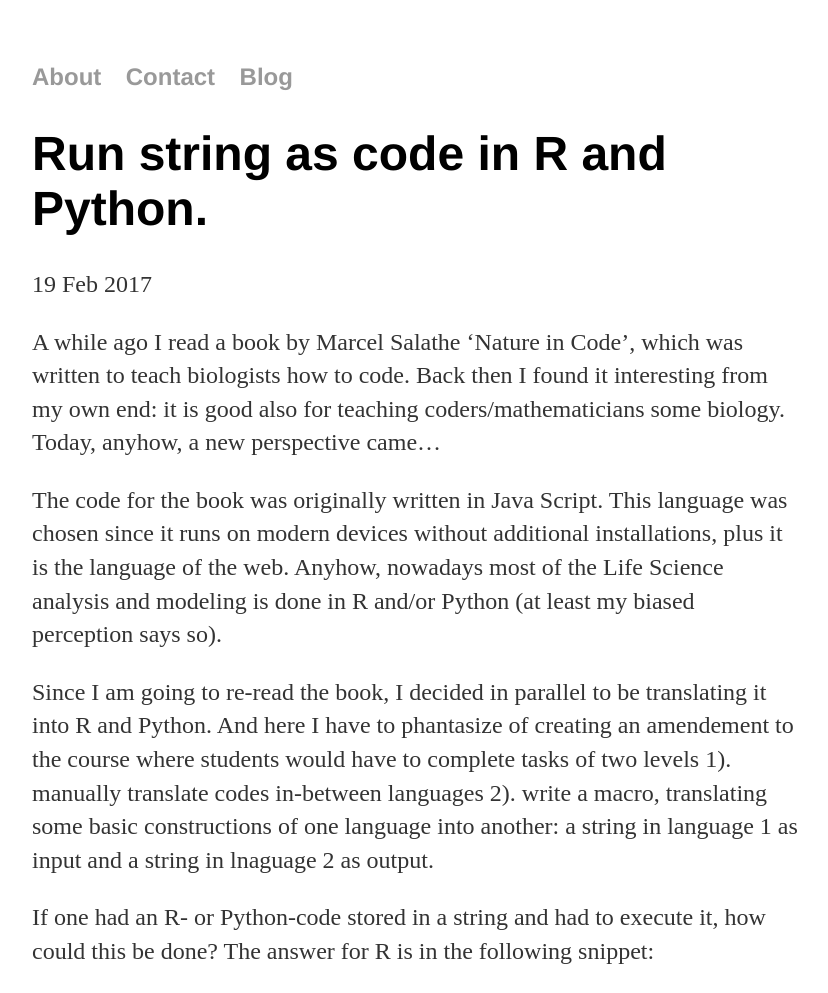
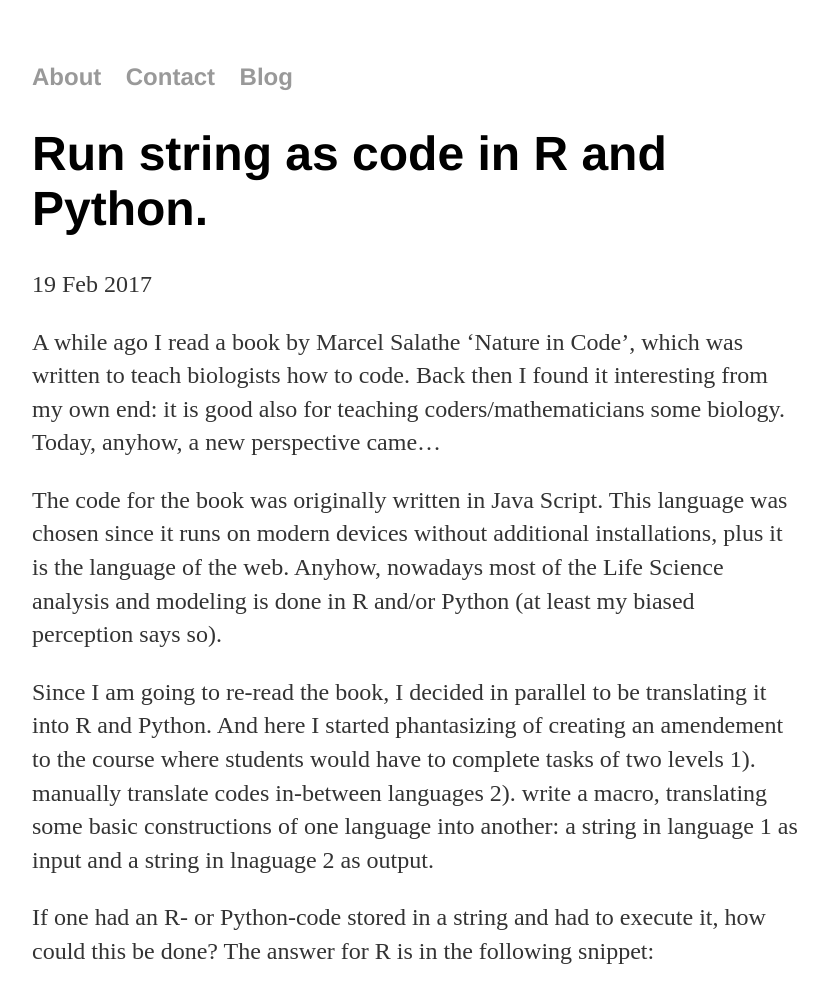
Before and after one commit to elizavetasemenova/elizavetasemenova.github.io, a Jekyll site: the page built from _posts/2017-02-19-Run-string-as-code-in-R.md, in a window 1280 px wide. Shown: the top 993 px of the page, without its empty margins (224-1052 px from the left). Built offline with Jekyll 4.4.1, drawn with Linux system fonts in a browser that asks for light colours; comment, search, counter and statistics services are not loaded; grey boxes are pictures that could not be loaded.

Commit message:
Update 2017-02-19-Run-string-as-code-in-R.md

```diff
--- a/_posts/2017-02-19-Run-string-as-code-in-R.md
+++ b/_posts/2017-02-19-Run-string-as-code-in-R.md
@@ -9,7 +9,7 @@
 
 The code for the book was originally written in Java Script. This language was chosen since it runs on modern devices without additional installations, plus it is the language of the web. Anyhow, nowadays most of the Life Science analysis and modeling is done in R and/or Python (at least my biased perception says so).
 
-Since I am going to re-read the book, I decided in parallel to be translating it into R and Python. And here I have to phantasize of creating an amendement to the course where students would have to complete tasks of two levels 1). manually translate codes in-between languages 2). write a macro, translating some basic constructions of one language into another: a string in language 1 as input and a string in lnaguage 2 as output.
+Since I am going to re-read the book, I decided in parallel to be translating it into R and Python. And here I started phantasizing of creating an amendement to the course where students would have to complete tasks of two levels 1). manually translate codes in-between languages 2). write a macro, translating some basic constructions of one language into another: a string in language 1 as input and a string in lnaguage 2 as output.
 
 If one had an R- or Python-code stored in a string and had to execute it, how could this be done?
 The answer for R is in the following snippet:
```
